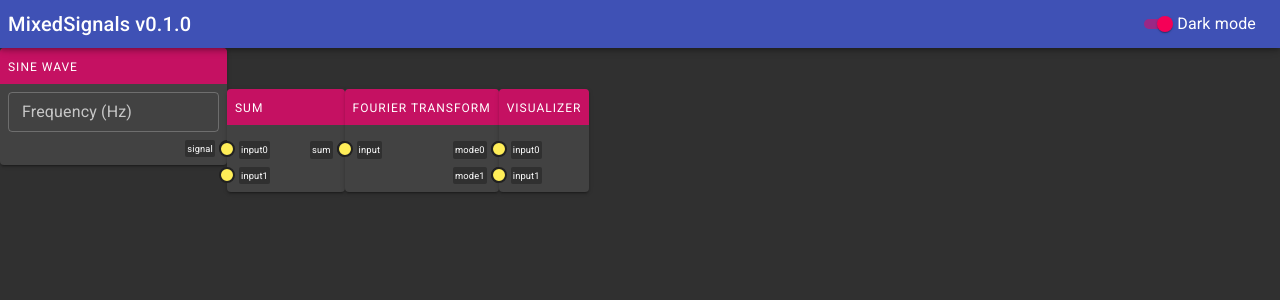
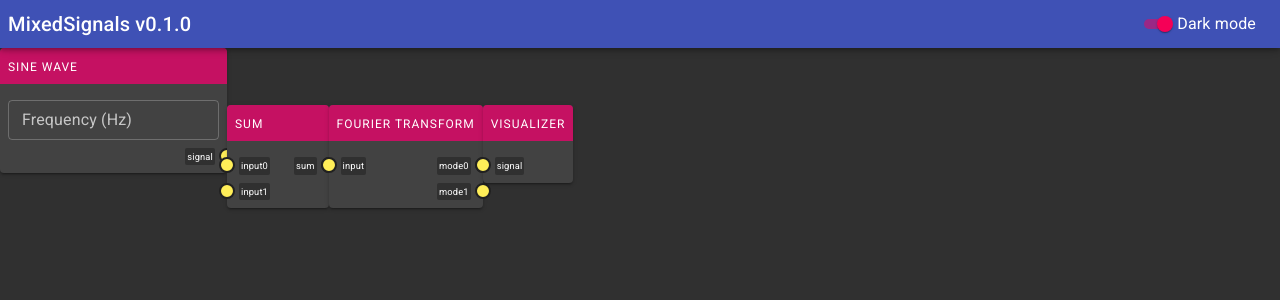
Before and after one commit to nilsceberg/mixedsignals, a React (Create React App) app: page / in a window 1280 px wide. Shown: the top 300 px of the page. Built offline with nearby package versions, Linux system fonts and the light colour scheme.

Commit message:
Improve node interface

```diff
--- a/src/editor/Connector.tsx
+++ b/src/editor/Connector.tsx
@@ -15,10 +15,10 @@ const useStyles = makeStyles((theme: Theme) => ({
 		flexBasis: "80%",
 		display: "flex",
 		flexDirection: (props: ConnectorProps) => props.type === "output" ? "row" : "row-reverse",
-		marginTop: theme.spacing(1),
+		marginBottom: theme.spacing(1),
 		position: "relative",
-		right: (props: ConnectorProps) => props.type === "output" ? `-${ConnectorRadius + theme.spacing(1)}px` : undefined,
-		left: (props: ConnectorProps) => props.type === "input" ? `-${ConnectorRadius + theme.spacing(1)}px` : undefined,
+		right: (props: ConnectorProps) => props.type === "output" ? `-${ConnectorRadius}px` : undefined,
+		left: (props: ConnectorProps) => props.type === "input" ? `-${ConnectorRadius}px` : undefined,
 	},
 	dummy: {
 		flexGrow: 1,
--- a/src/editor/Editor.tsx
+++ b/src/editor/Editor.tsx
@@ -19,46 +19,24 @@ const useStyles = makeStyles((theme: Theme) => ({
 export const Editor = (props: {}) => {
 	const classes = useStyles(props);
 	return <div className={classes.editor}>
-		<Node name="Sine Wave">
+		<Node name="Sine Wave" io={[{type: "output", name: "signal"}]}>
 			<TextField size="small" variant="outlined" label="Frequency (Hz)" type="number"/>
-			<Connectors>
-				<Inputs></Inputs>
-				<Outputs>
-					<Connector type="output" name="signal"/>
-				</Outputs>
-			</Connectors>
 		</Node>
-		<Node name="Sum">
-			<Connectors>
-				<Inputs>
-					<Connector type="input" name="input0"/>
-					<Connector type="input" name="input1"/>
-				</Inputs>
-				<Outputs>
-					<Connector type="output" name="sum"/>
-				</Outputs>
-			</Connectors>
+		<Node name="Sum" io={[
+			{ type: "input", name: "input0" },
+			{ type: "input", name: "input1" },
+			{ type: "output", name: "sum" },
+		]}>
 		</Node>
-		<Node name="Fourier Transform">
-			<Connectors>
-				<Inputs>
-					<Connector type="input" name="input"/>
-				</Inputs>
-				<Outputs>
-					<Connector type="output" name="mode0"/>
-					<Connector type="output" name="mode1"/>
-				</Outputs>
-			</Connectors>
+		<Node name="Fourier Transform" io={[
+			{ type: "input", name: "input" },
+			{ type: "output", name: "mode0" },
+			{ type: "output", name: "mode1" },
+		]}>
 		</Node>
-		<Node name="Visualizer">
-			<Connectors>
-				<Inputs>
-					<Connector type="input" name="input0"/>
-					<Connector type="input" name="input1"/>
-				</Inputs>
-				<Outputs>
-				</Outputs>
-			</Connectors>
+		<Node name="Visualizer" io={[
+			{ type: "input", name: "signal" }
+		]}>
 		</Node>
 	</div>;
 };
--- a/src/editor/Node.tsx
+++ b/src/editor/Node.tsx
@@ -3,6 +3,8 @@ import * as uuid from "uuid";
 import { Theme, Paper, withStyles, Typography, createStyles } from "@material-ui/core";
 import { Classes } from "@material-ui/styles/mergeClasses/mergeClasses";
 import Draggable from "react-draggable";
+import { ConnectorProps, Connector } from "./Connector";
+import { Connectors, Inputs, Outputs } from "./Side";
 
 const styles = (theme: Theme) => createStyles({
 	node: {
@@ -32,7 +34,10 @@ const styles = (theme: Theme) => createStyles({
 	},
 	controls: {
 		overflow: "default",
-		padding: theme.spacing(1),
+		padding: `0px ${theme.spacing(1)}px`,
+		// This makes text fields look better but inputs worse
+		marginTop: theme.spacing(2),
+		marginBottom: theme.spacing(1),
 	},
 	title: {
 		lineHeight: "1em",
@@ -46,6 +51,7 @@ interface NodeState {
 interface NodeProps {
 	classes: Classes,
 	name: string,
+	io: ConnectorProps[],
 }
 
 export const Node = withStyles(styles)(class extends React.Component<NodeProps, NodeState> {
@@ -75,6 +81,18 @@ export const Node = withStyles(styles)(class extends React.Component<NodeProps,
 				<div className={this.props.classes.controls}>
 					{this.props.children}
 				</div>
+				<Connectors>
+					<Inputs>
+						{this.props.io.filter(c => c.type === "input").map(props =>
+							<Connector {...props}/>
+						)}
+					</Inputs>
+					<Outputs>
+						{this.props.io.filter(c => c.type === "output").map(props =>
+							<Connector {...props}/>
+						)}
+					</Outputs>
+				</Connectors>
 			</Paper>
 		</Draggable>;
 	}
--- a/src/editor/Side.tsx
+++ b/src/editor/Side.tsx
@@ -21,6 +21,7 @@ const sideStyles = (theme: Theme) => createStyles({
 
 const tableStyles = (theme: Theme) => createStyles({
 	table: {
+		//padding: theme.spacing(1),
 		//paddingTop: theme.spacing(1),
 		//backgroundColor: "green",
 		display: "flex",
```
